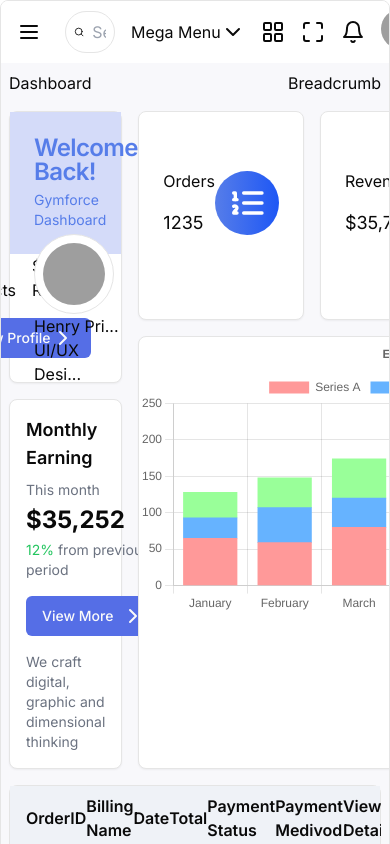
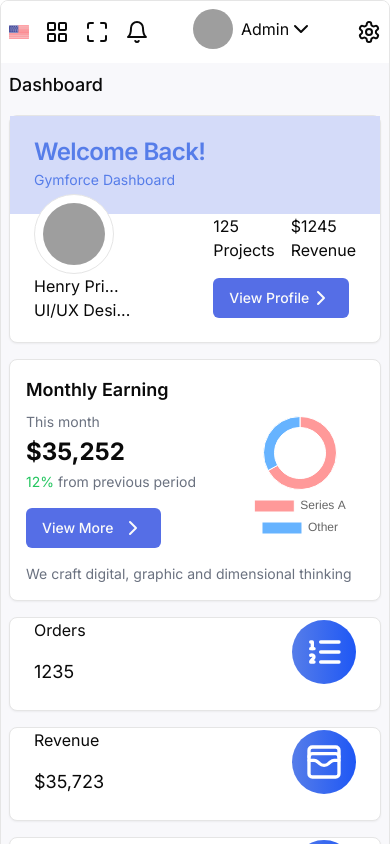
Before and after one commit to Arijeet10/gymforce-assignment, a Next.js app: page / in a window 390 px wide. Shown: the top 844 px of the page. Built offline with nearby package versions, Linux system fonts and the light colour scheme; grey boxes are pictures that could not be loaded.

Commit message:
made mobile responsive

```diff
--- a/components/Dashboard.tsx
+++ b/components/Dashboard.tsx
@@ -13,13 +13,12 @@ const DefaultDashboard = () => {
       <div className="p-2 flex flex-col gap-4">
         {/* Header */}
         <div className="flex items-center justify-between">
-          <div>Dashboard</div>
-          <div>Breadcrumb</div>
+          <div className="text-lg font-medium">Dashboard</div>
         </div>
         {/* /Header */}
 
-        <div className="grid grid-cols-12 gap-4">
-          <div className="col-span-4 flex flex-col gap-4">
+        <div className="grid sm:grid-cols-12 gap-4">
+          <div className="sm:col-span-4 flex flex-col gap-4">
             <div>
               <ProfileCard />
             </div>
@@ -27,8 +26,8 @@ const DefaultDashboard = () => {
               <MonthlyEarningCard />
             </div>
           </div>
-          <div className="col-span-8 grid grid-rows-12 gap-4">
-            <div className="row-span-4 flex items-center justify-between gap-4">
+          <div className="sm:col-span-8 grid sm:grid-rows-12 gap-4">
+            <div className="sm:row-span-4 flex flex-col sm:flex-row items-center justify-between gap-4">
               <div className="flex-1 w-full h-full">
                 <OrdersCard />
               </div>
@@ -39,14 +38,14 @@ const DefaultDashboard = () => {
                 <AveragePriceCard />
               </div>
             </div>
-            <div className="row-span-8">
+            <div className="sm:row-span-8">
               <Card className="w-full h-full">
                 <BarChart />
               </Card>
             </div>
           </div>
         </div>
-        <div className="max-h-[40vh] overflow-scroll">
+        <div className="max-h-[60vh] sm:max-h-[40vh] overflow-scroll">
           <TableChart />
         </div>
       </div>
--- a/components/Navbar.tsx
+++ b/components/Navbar.tsx
@@ -25,7 +25,7 @@ const Navbar = ({sidebar,setSidebar}:{sidebar:boolean,setSidebar:React.Dispatch<
   return (
     <>
       <div className="w-full flex items-center justify-between">
-        <section className="flex items-center gap-4">
+        <section className="hidden  sm:flex items-center gap-4">
           <div onClick={()=>setSidebar(!sidebar)} className="p-2 rounded-full hover:bg-[#f8f8fb]">
             <Menu />
           </div>
@@ -59,7 +59,7 @@ const Navbar = ({sidebar,setSidebar}:{sidebar:boolean,setSidebar:React.Dispatch<
             </DropdownMenu>
           </div>
         </section>
-        <section className="flex items-center justify-between gap-4">
+        <section className="w-full sm:w-auto flex items-center justify-between gap-4">
           <div className="flex items-center gap-4">
             <div>
               <Image
```
